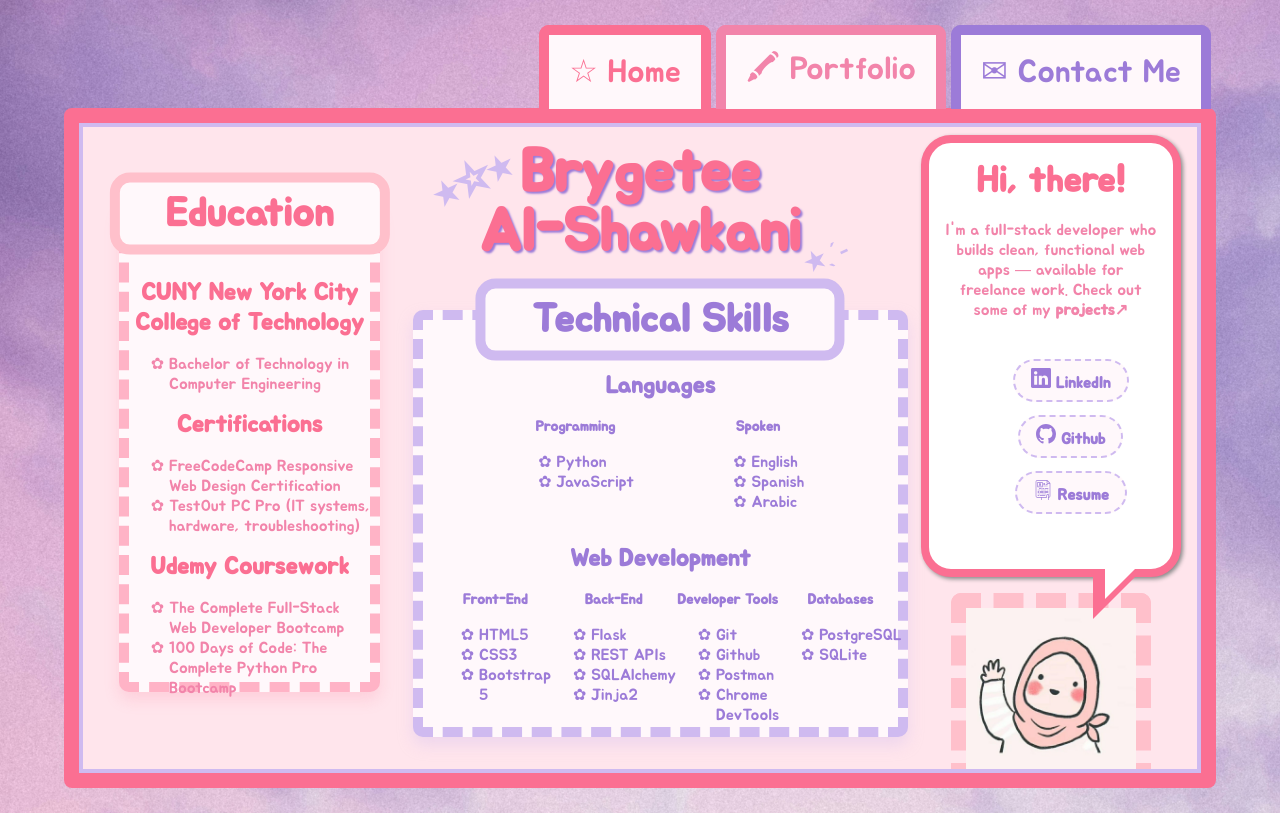
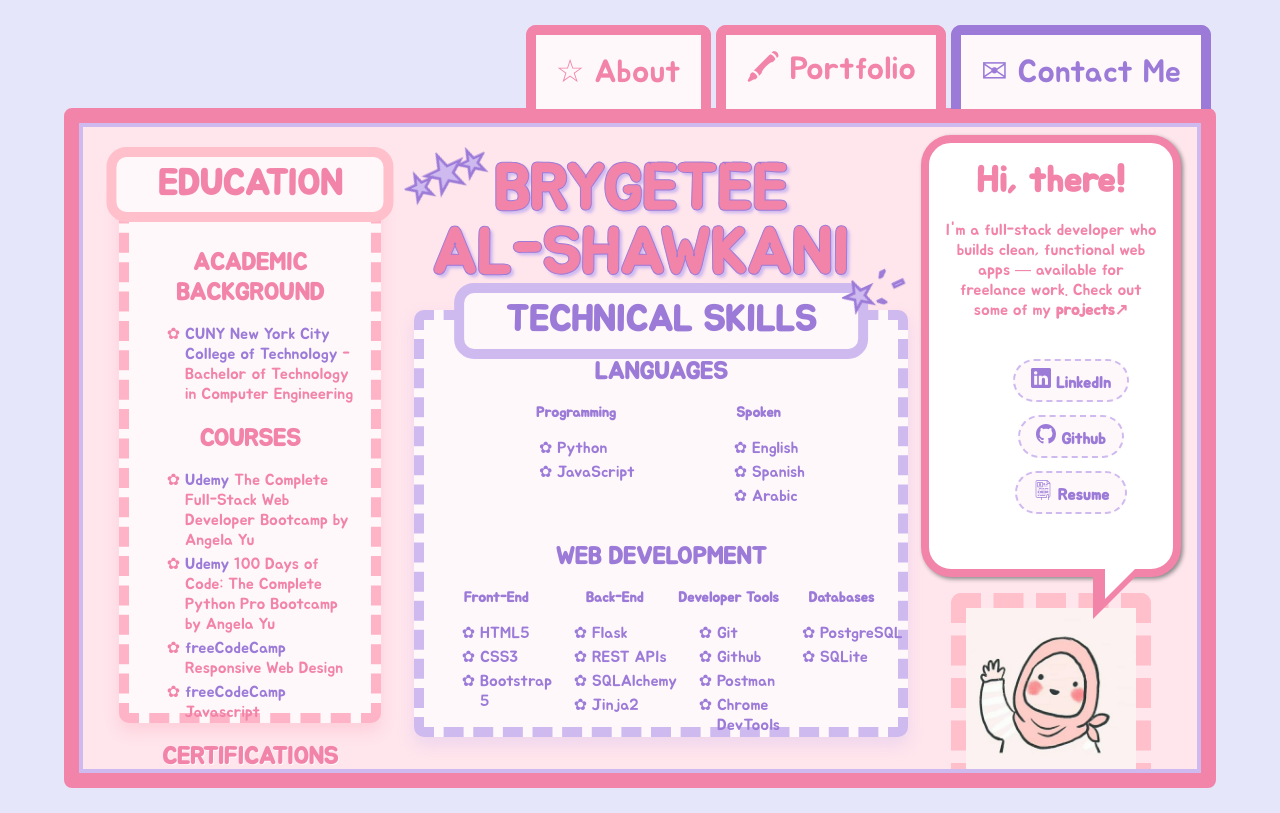
Before and after one commit to Brygetee/My-Portfolio-Website, a Flask app: page / in a window 1280 px wide. Run offline with Flask 3, Linux system fonts and the light colour scheme.

Commit message:
edited about page first column and h1

```diff
--- a/main.py
+++ b/main.py
@@ -5,6 +5,10 @@ app = Flask(__name__)
 
 @app.route("/")
 def home():
+    return render_template("index.html")
+
+@app.route("/about")
+def about():
     return render_template("index.html")
 
 @app.route("/contact")
@@ -21,3 +25,5 @@ if __name__ == '__main__':
 
 # emojis: https://emojicombos.com/heart
 # TODO 1: Make tabs :before, :after the content element
+# TODO 2: make certificate links open on blanks
+#TODO 3: change text pink and dark pink variable colors
--- a/static/styles.css
+++ b/static/styles.css
@@ -2,7 +2,7 @@
 /*-----Colors-----*/
 
 :root {
-    --dark-pink: #fb6f92;
+    --dark-pink: #f284aa;
     --light-pink: #ffe5ec;
     --light-purple: #cfbaf0;
     --dark-purple: #9c7bd8;
@@ -32,8 +32,8 @@ html {
 }
 
 body {
-    background-image: url("pink_sky2.jpg");
-    background-size: cover;
+    background-color: lavender;;
+    background-repeat: repeat;
     color: var(--dark-pink);
 }
 
@@ -121,7 +121,7 @@ body {
 .second-column h2,
 .third_column h2 {
     text-align: center;
-    font-size: 2.5rem;
+    font-size: 2.25rem;
     background: var(--off-white);
     border-radius: 20px;
     display: inline-block;
@@ -140,6 +140,7 @@ body {
     transform: translate(-50%, -70%);
     margin: 0;
     white-space: nowrap;
+    text-transform: uppercase;
 }
 
 .first-column h3,
@@ -149,7 +150,15 @@ body {
     text-shadow: 1px 1px 0 var(--off-white);
     margin: 0;
     width: fit-content;
+    text-transform: uppercase;
+
 }
+.purple-highlight{
+    color: var(--dark-purple);
+
+
+}
+
 
 .list {
     list-style-type: "✿ ";
@@ -157,7 +166,7 @@ body {
 }
 
 .list li {
-    margin-bottom: 0;
+    margin-bottom: 0.25rem;
 }
 
 /*-----------------------------------------H1-----------------------------------------*/
@@ -171,26 +180,35 @@ body {
 }
 
 #about-heading {
-    color: var(--dark-pink);
-    font-size: 3.75rem;
+    color: var(--text-pink);
+    font-size: 4rem;
     line-height: 1;
     text-align: center;
     margin: 0;
-    padding: 0 1rem;
+    padding: 1rem;
     position: relative;
     z-index: 2;
-    text-shadow: 2px 2px 2px var(--dark-purple);
+    text-transform: uppercase;
+    text-shadow: 3px 3px 3px var(--light-purple);
+    -webkit-text-stroke: 1px var(--dark-purple);
+
+
 }
 
 #about-heading::before {
-    content: "⭑☆⭑";
+    content: "⭑★⭑";
     position: absolute;
     color: var(--light-purple);
-    font-size: 2.75rem;
-    left: -2rem;
+    font-size: 2rem;
+    left: 0;
     top: 1rem;
     transform: rotate(-25deg);
     text-shadow: none;
+    animation-name: sparkle;
+    animation-duration: 3s;
+    animation-iteration-count: infinite;
+    -webkit-text-stroke: 2px var(--dark-purple);
+
 }
 
 #about-heading::after {
@@ -199,9 +217,13 @@ body {
     color: var(--light-purple);
     font-size: 1.5rem;
     right: -2rem;
-    bottom: -0.35rem;
+    bottom: 0;
     transform: rotate(-25deg);
     text-shadow: none;
+    animation-name: sparkle;
+    animation-duration: 3s;
+    animation-iteration-count: infinite;
+    -webkit-text-stroke: 2px var(--dark-purple);
 }
 
 /*-----------------------------------------First Column Styles-----------------------------------------*/
@@ -210,10 +232,10 @@ body {
     background: var(--off-white);
     border: 10px dashed #ffb3c6;
     border-radius: 10px;
-    height: 80%;
+    height: 90%;
     box-shadow: 0 8px 15px rgba(251, 111, 146, 0.18);
     transition: transform 0.3s ease, box-shadow 0.3s ease;
-    padding-top: 4rem;
+    padding: 4rem 1rem;
     margin: 20px;
     justify-content: space-evenly;
     width: 25%;
@@ -235,47 +257,58 @@ body {
     margin: 0;
 }
 
-#flower-decoration-1 {
-    color: var(--dark-pink);
-    font-size: 4rem;
-    position: absolute;
-    z-index: 3;
-    top: 86%;
-    left: 30%;
+.certification-link{
+    text-decoration: none;
+    color: var(--dark-purple);
+
 }
 
-#flower-decoration-2 {
+.certification-link: hover{
+    transform: translateY(-2px);
     color: var(--dark-pink);
-    font-size: 5rem;
-    position: absolute;
-    z-index: 3;
-    right: 27%;
-    top: 31%;
+
 }
-
-#flower-decoration-1,
-#flower-decoration-2 {
-    animation: flower 3s ease-in-out infinite;
-}
-
-@keyframes flower {
-    0%,
-    100% {
-        transform: scale(1.10);
-    }
-
-    50% {
-        transform: scale(1);
-    }
-}
-
 /*-----------------------------------------Second Column Styles-----------------------------------------*/
 
 .second-column {
     height: 100%;
     width: 50%;
     order: 3;
+    position: relative;
 }
+
+.second-column::before, .second-column::after{
+    content: "";
+    color: var(--dark-pink);
+    font-size: 10rem;
+    position: absolute;
+    z-index: 500;
+
+}
+
+.second-column::before {
+    bottom: -10%;
+    right: 20%;
+}
+
+.second-column::after {
+
+}
+
+
+@keyframes sparkle{
+0%{
+    transform: scale(1) rotate(-25deg);
+}
+50%{
+    transform: rotate(-25deg) scale(1.5);
+}
+100%{
+    transform: rotate(-25deg) scale(1);
+}
+}
+
+
 
 .programming-skills {
     display: flex;
--- a/templates/base.html
+++ b/templates/base.html
@@ -13,7 +13,7 @@
 
     <div class="folder-container">
         <div class="tabs">
-            <a href="/"><button class="tab about" ><span id="star">☆</span> Home</button></a>
+            <a href="/"><button class="tab about" ><span id="star">☆</span> About</button></a>
 
             <a href="/portfolio"> <button class="tab portfolio" ><span id="crayon">🖍</span> Portfolio</button></a>
 
--- a/templates/index.html
+++ b/templates/index.html
@@ -1,13 +1,9 @@
 {% extends "base.html" %}
-{% block title %}About{% endblock %}
+{% block title %}Home{% endblock %}
 {% block content %}
 
         <main class="column-sections">
             <header>
-<!--                <div aria-hidden="true">-->
-<!--                    <div id="flower-decoration-1">⊹</div>-->
-<!--                    <div id="flower-decoration-2">⊹</div>-->
-<!--                </div>-->
                     <h1 id="about-heading">Brygetee<br> Al-Shawkani</h1>
                 </header>
             <section class="second-column" aria-labelledby="about-heading">
@@ -76,20 +72,25 @@
 
             <section class="first-column" aria-labelledby="education-heading">
                     <h2 id="education-heading">Education</h2>
-                    <h3>CUNY New York City College of Technology</h3>
+                    <h3>Academic Background</h3>
                     <ul class="list">
-                        <li>Bachelor of Technology in Computer Engineering</li>
+                        <li><span class="purple-highlight">CUNY New York City College of Technology</span> - Bachelor of Technology in Computer Engineering</li>
                     </ul>
+
+                    <h3>Courses</h3>
+
+                    <ul class="list">
+                        <li><span class="purple-highlight">Udemy </span> The Complete Full-Stack Web Developer Bootcamp by Angela Yu</li>
+                        <li><span class="purple-highlight">Udemy </span> 100 Days of Code: The Complete Python Pro Bootcamp by Angela Yu</li>
+                        <li><span class="purple-highlight">freeCodeCamp </span>Responsive Web Design</li>
+                        <li><span class="purple-highlight">freeCodeCamp </span>Javascript</li>
+                    </ul>
+
+
 
                     <h3>Certifications</h3>
                     <ul class="list">
-                        <li>FreeCodeCamp Responsive Web Design Certification</li>
-                        <li>TestOut PC Pro (IT systems, hardware, troubleshooting)</li>
-                    </ul>
-                    <h3>Udemy Coursework</h3>
-                    <ul class="list">
-                        <li>The Complete Full-Stack Web Developer Bootcamp</li>
-                        <li>100 Days of Code: The Complete Python Pro Bootcamp</li>
+                        <li>FreeCodeCamp Responsive Web Design Certification<br><a href= "https://www.freecodecamp.org/certification/brygetee/responsive-web-design-v9" class="certification-link">View Certificate ↗</a></li>
                     </ul>
             </section>
 
```
Also changed, not shown: other parts of static/styles.css (+160 -0 lines), templates/portfolio.html (+27 -38 lines), static/portfolio_website_screenshot.png (added), static/purple_background.jpg (added), static/star_background.jpg (added), 1 other file.
